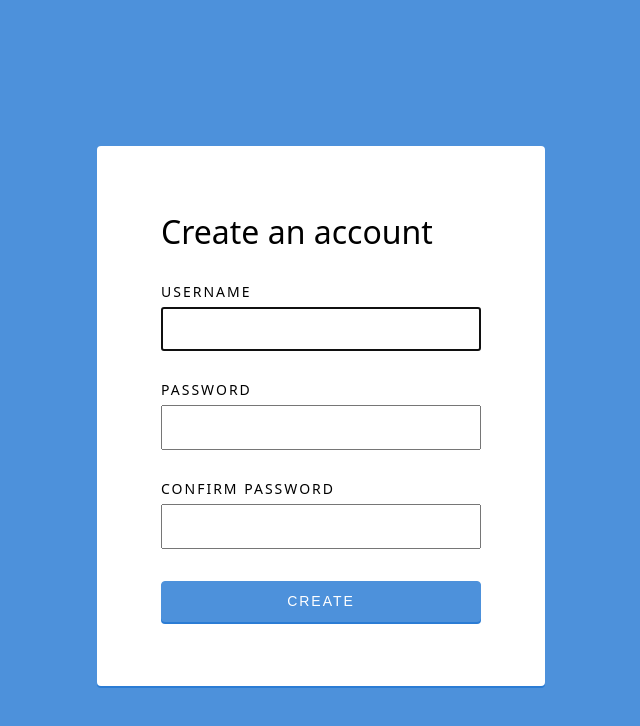
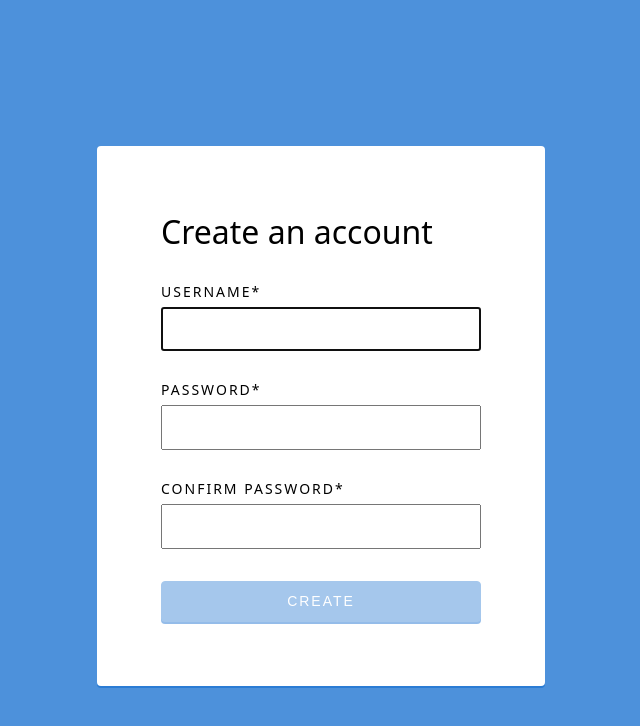
Before and after one commit to chanhman/tst-create-form, a React (Create React App) app: page / in a window 1280 px wide. Shown: the top 726 px of the page, without its empty margins (319-959 px from the left). Built offline with nearby package versions, Linux system fonts and the light colour scheme.

Commit message:
Disable button when required fields are not valid

```diff
--- a/src/App.css
+++ b/src/App.css
@@ -58,4 +58,9 @@ button {
   padding: 0.8rem 2.5rem;
   text-align: center;
   cursor: pointer;
+
+  &:disabled {
+    cursor: not-allowed;
+    opacity: 0.5;
+  }
 }
--- a/src/App.js
+++ b/src/App.js
@@ -13,6 +13,9 @@ export default function App() {
   };
   const [formData, setFormData] = useState(initialFormData);
   const [arePasswordsEqual, setArePasswordsEqual] = useState(true);
+
+  const isValid =
+    arePasswordsEqual && !!formData.username && !!formData.confirmPassword;
 
   const handleChange = (e) => {
     e.preventDefault();
@@ -41,7 +44,7 @@ export default function App() {
       <div className="inputGroupsContainer">
         <h1>Create an account</h1>
         <InputGroup
-          label="Username"
+          label="Username*"
           type="text"
           id="username"
           name="username"
@@ -51,7 +54,7 @@ export default function App() {
           autoFocus
         />
         <InputGroup
-          label="Password"
+          label="Password*"
           type="password"
           id="password"
           name="password"
@@ -61,7 +64,7 @@ export default function App() {
           required
         />
         <InputGroup
-          label="Confirm Password"
+          label="Confirm Password*"
           type="password"
           id="confirmPassword"
           name="confirmPassword"
@@ -73,7 +76,9 @@ export default function App() {
         {!arePasswordsEqual && <Alert message="Passwords do not match 😞" />}
 
         <div>
-          <button type="submit">Create</button>
+          <button type="submit" disabled={!isValid}>
+            Create
+          </button>
         </div>
       </div>
     </form>
```
